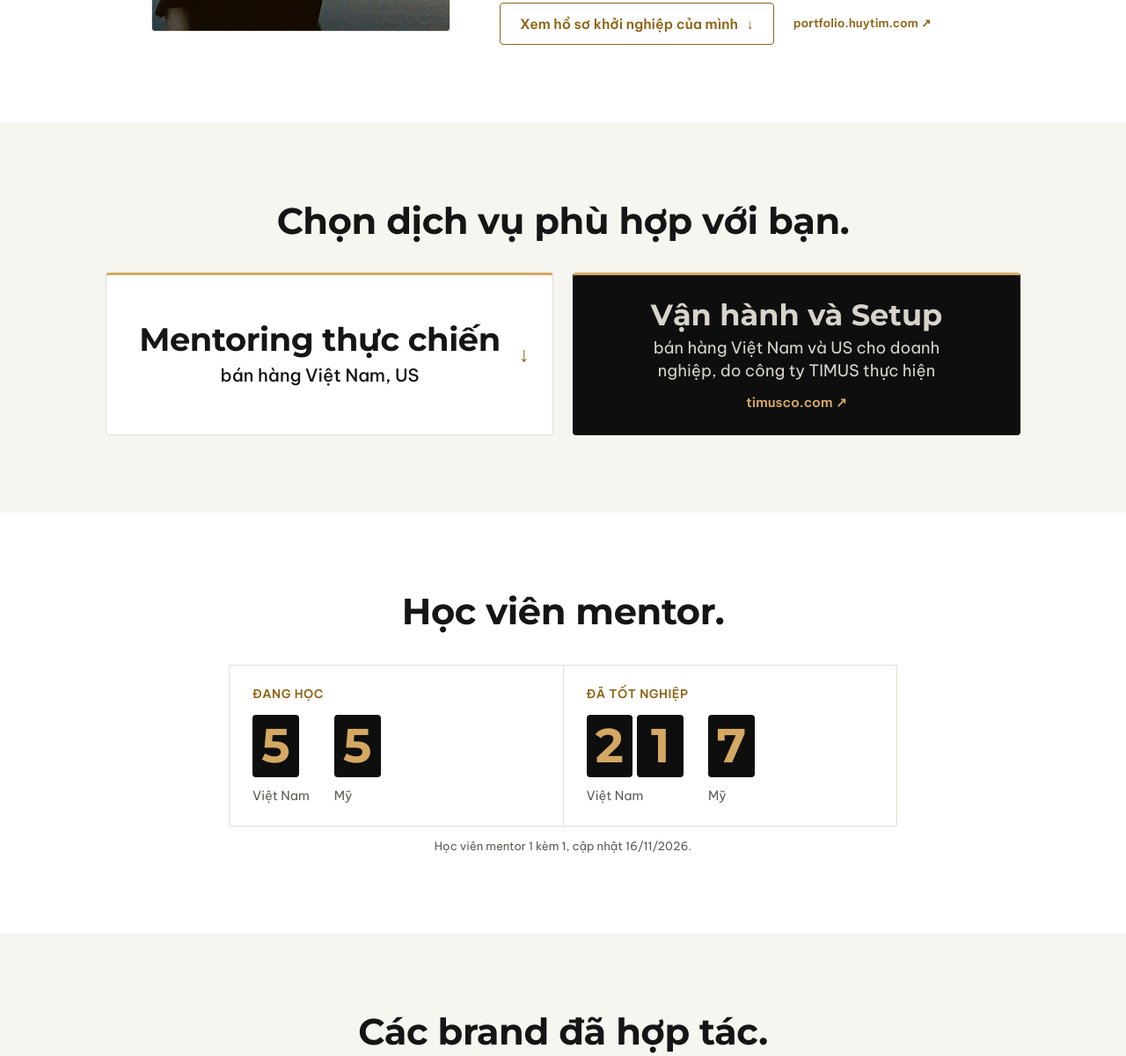
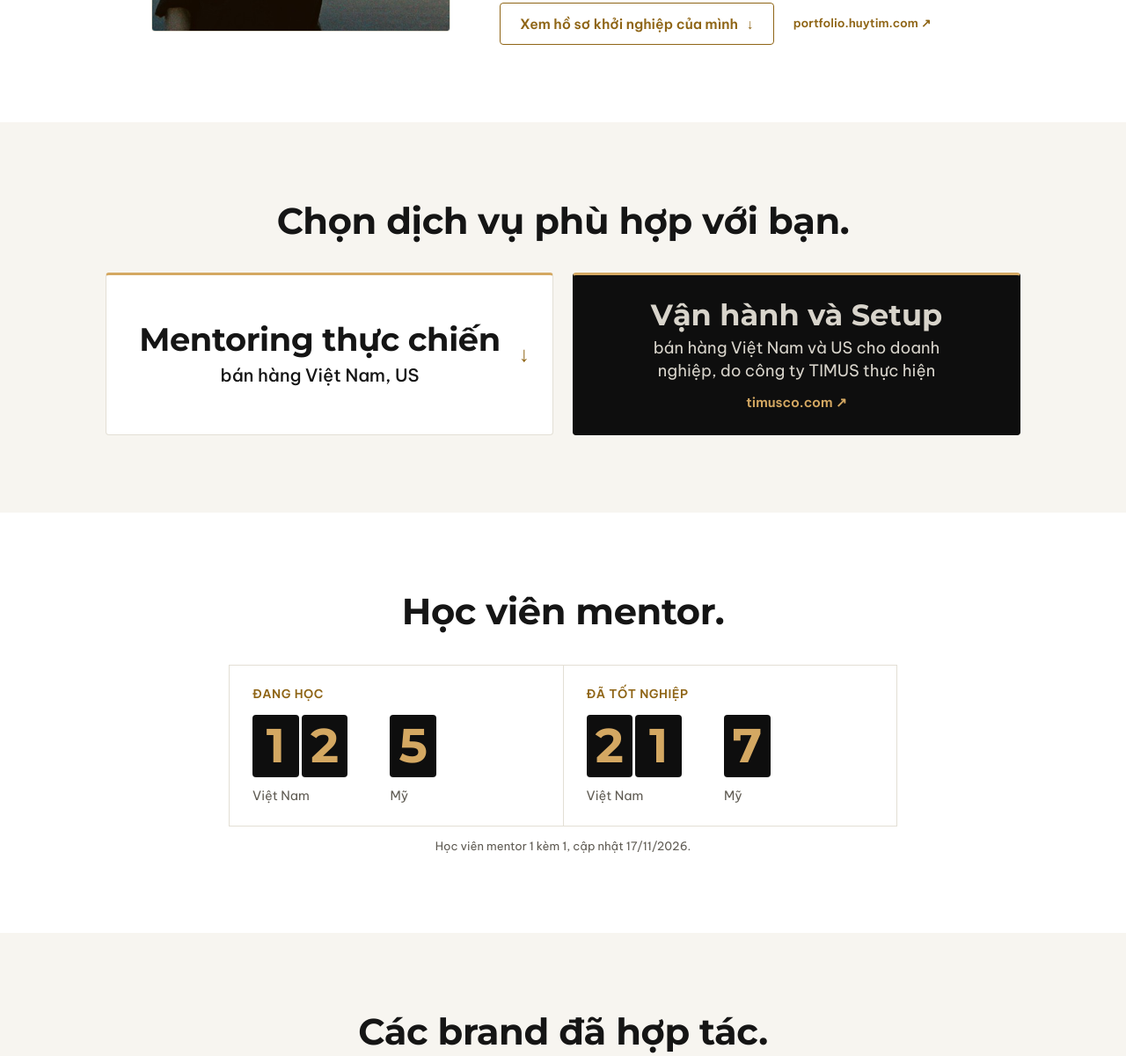
Before and after one commit to DinhHuy1405/huytim-landing, a plain HTML site: page index.html in a window 1280 px wide. Shown: the part 1182-2383 px from the top of the page at 88% size. Drawn offline with Linux system fonts and the light colour scheme.

Commit message:
Cập nhật học viên Việt Nam đang học: 12
Co-Authored-By: Claude Opus 5.5 <noreply@anthropic.com>

```diff
--- a/index.html
+++ b/index.html
@@ -524,8 +524,8 @@
   .hv-note{margin-top:12px;font-size:.82rem;color:var(--muted)}
   @media(max-width:560px){.hv-stats{grid-template-columns:1fr}.hv-col{padding:18px 20px}}
   /* Đồng hồ số học viên */
-  .hv-row{gap:28px;flex-wrap:wrap}
-  .hv-row b.odo{display:flex;gap:5px;height:auto;font:700 clamp(2.4rem,6vw,3.4rem)/1 Montserrat,sans-serif}
+  .hv-row{gap:48px;flex-wrap:wrap}
+  .hv-row b.odo{display:flex;gap:3px;height:auto;font:700 clamp(2.4rem,6vw,3.4rem)/1 Montserrat,sans-serif}
   .hv-row .odo span{margin:0;font-size:1em;color:inherit}
   .hv-row .odo .dg{display:block;height:1.3em;overflow:hidden;background:#0E0E0E;color:#D4A862;border-radius:4px;min-width:.9em;text-align:center;box-shadow:inset 0 -1px 0 rgba(255,255,255,.06)}
   .hv-row .odo .dg i{display:block;font-style:normal;transition:transform 1.8s cubic-bezier(.2,.8,.2,1)}
@@ -801,14 +801,14 @@
     <div class="hv-stats" aria-label="Số học viên mentor">
       <div class="hv-col">
         <p class="hv-h">Đang học</p>
-        <div class="hv-row"><div><b class="odo" data-n="5">5</b><span>Việt Nam</span></div><div><b class="odo" data-n="5">5</b><span>Mỹ</span></div></div>
+        <div class="hv-row"><div><b class="odo" data-n="12">12</b><span>Việt Nam</span></div><div><b class="odo" data-n="5">5</b><span>Mỹ</span></div></div>
       </div>
       <div class="hv-col">
         <p class="hv-h">Đã tốt nghiệp</p>
         <div class="hv-row"><div><b class="odo" data-n="21">21</b><span>Việt Nam</span></div><div><b class="odo" data-n="7">7</b><span>Mỹ</span></div></div>
       </div>
     </div>
-    <p class="hv-note">Học viên mentor 1 kèm 1, cập nhật 16/11/2026.</p>
+    <p class="hv-note">Học viên mentor 1 kèm 1, cập nhật 17/11/2026.</p>
   </div>
 </section>
 
```
